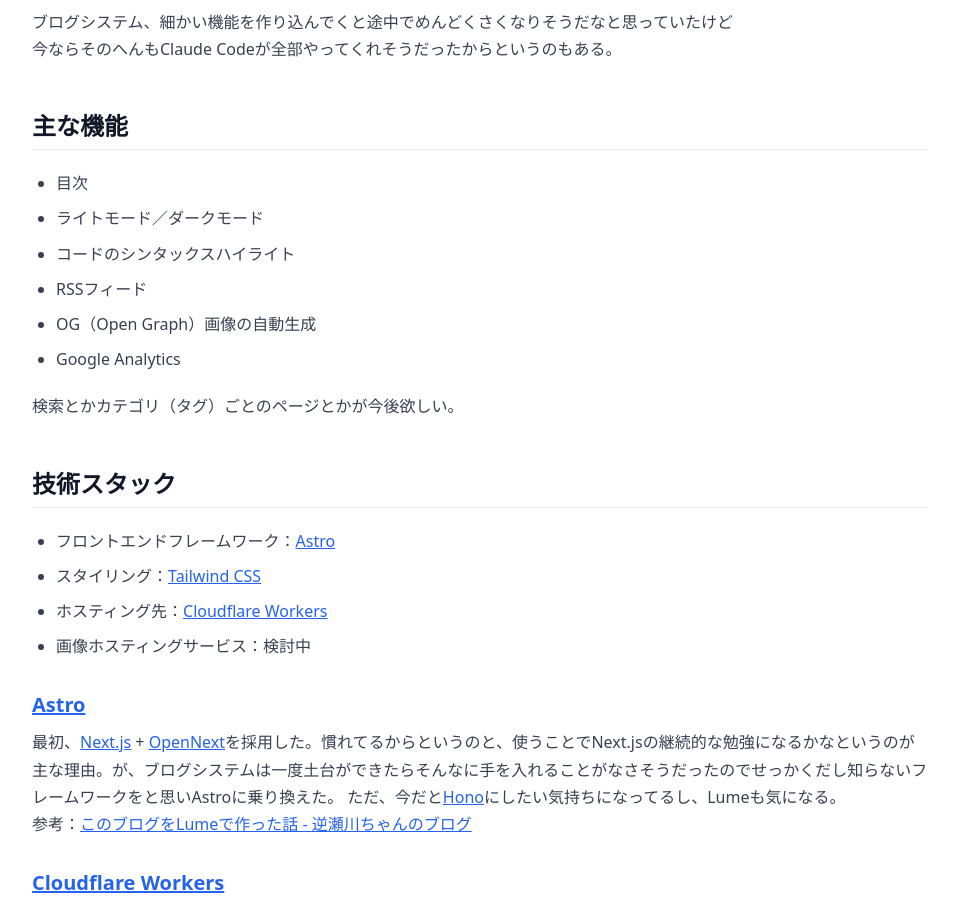
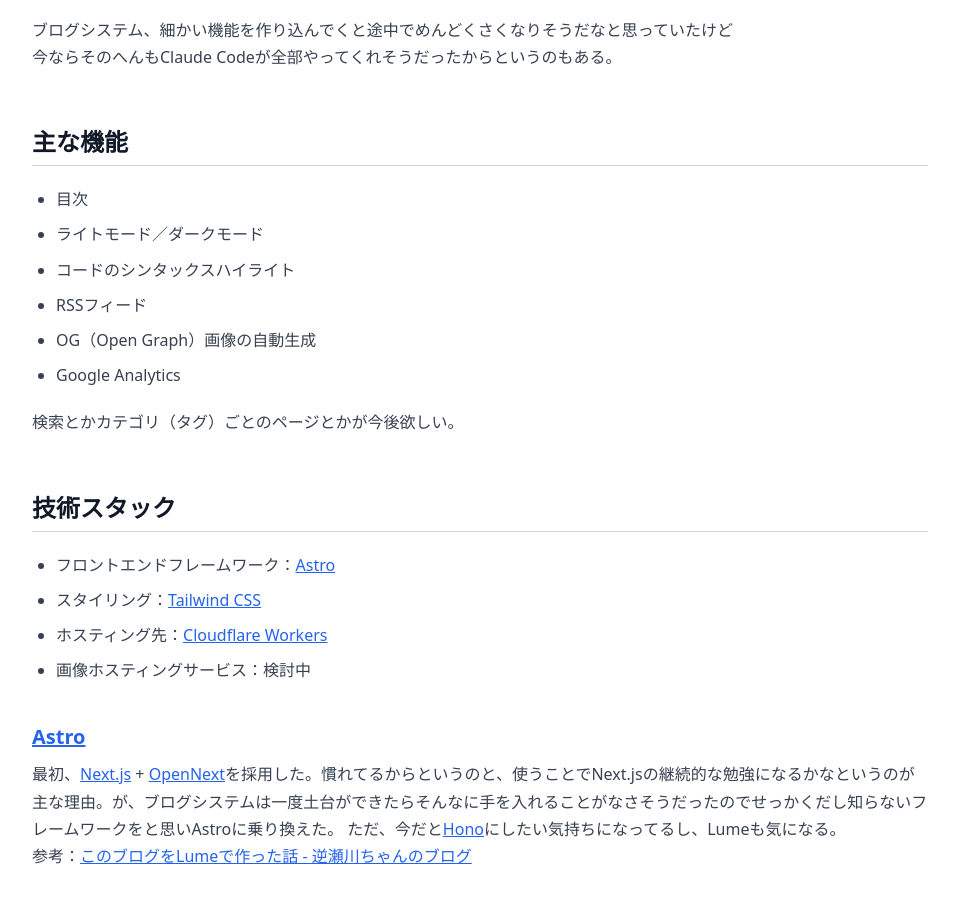
Before and after one commit to zaki-yama/blog, an Astro site: page /posts/first-post in a window 1280 px wide. Shown: the part 439-1338 px from the top of the page, without its empty margins (160-1119 px from the left). Built offline with nearby package versions, Linux system fonts and the light colour scheme; Astro itself is replaced by a stand-in of ours; no server answers.

Commit message:
style: strengthen heading underline and increase top spacing
Improve h2 border-bottom contrast and add more margin-top to h2/h3
so section breaks are easier to notice while reading long posts.

```diff
--- a/src/styles/global.css
+++ b/src/styles/global.css
@@ -19,6 +19,7 @@
   transition:
     background-color 0.2s,
     color 0.2s;
+  text-autospace: normal;
 }
 
 /* Line clamp utility for text truncation */
@@ -67,18 +68,18 @@
 .prose h2 {
   font-size: 1.5rem;
   font-weight: 700;
-  margin-top: 3rem;
+  margin-top: 3.5rem;
   margin-bottom: 1rem;
   padding-bottom: 0.5rem;
-  border-bottom: 1px solid #e5e7eb;
+  border-bottom: 1px solid #d1d5db;
 }
 .dark .prose h2 {
-  border-bottom-color: #374151;
+  border-bottom-color: #4b5563;
 }
 .prose h3 {
   font-size: 1.25rem;
   font-weight: 700;
-  margin-top: 2rem;
+  margin-top: 2.5rem;
   margin-bottom: 0.75rem;
 }
 
```
